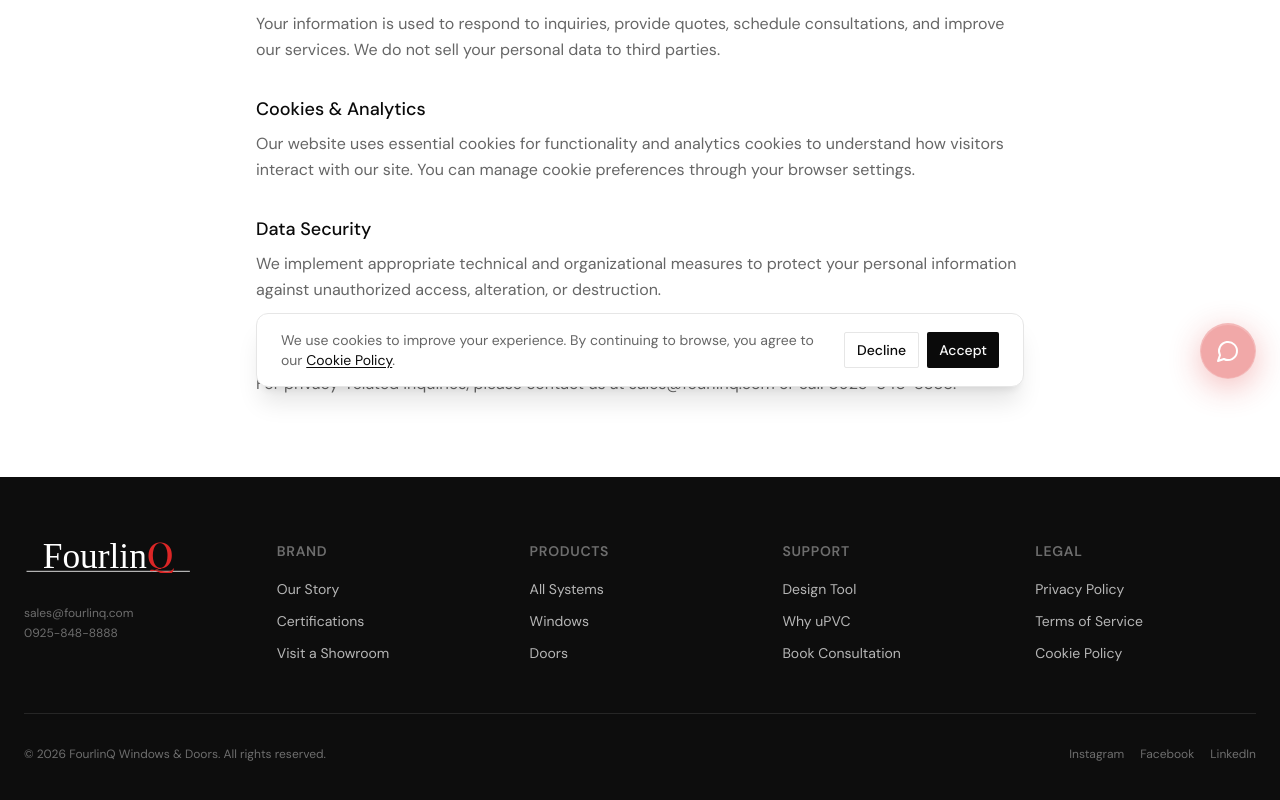
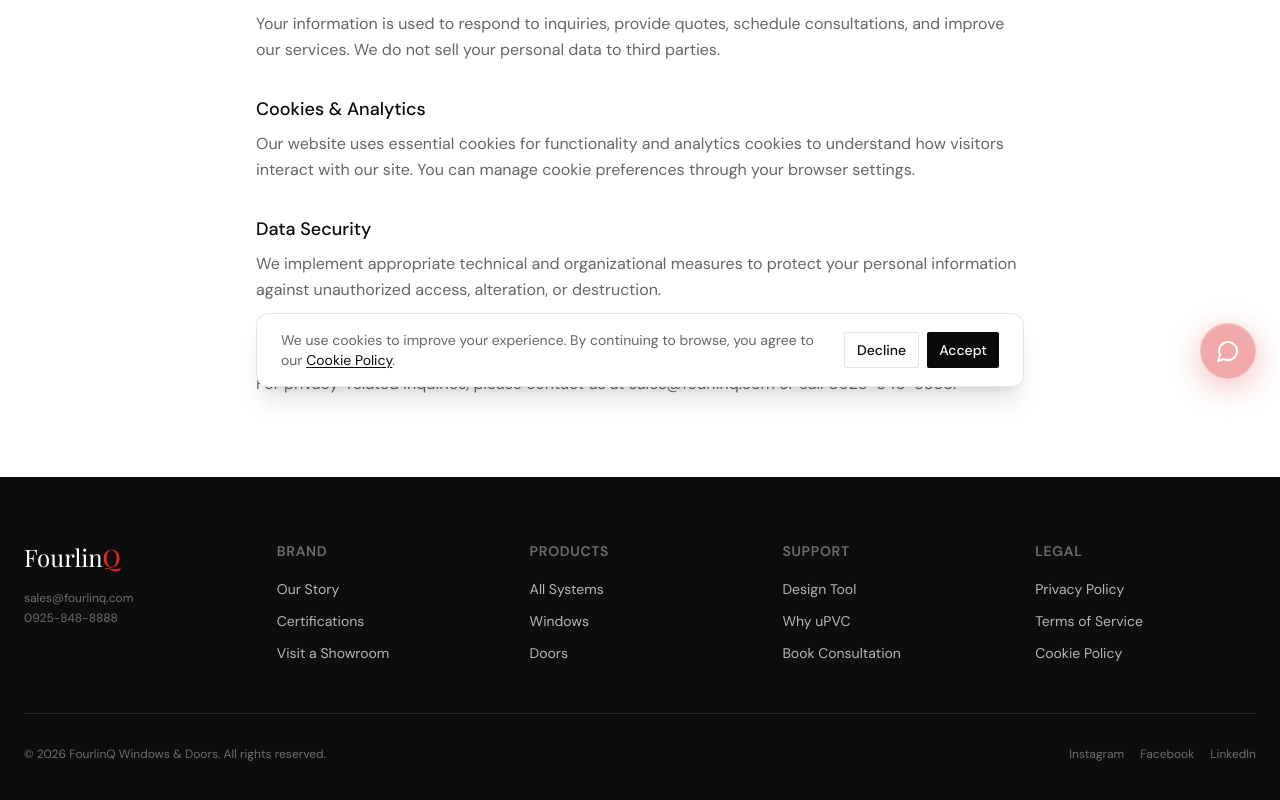
Before and after one commit to advo-ph/fourlinq, a React (Vite) app: page /legal in a window 1280 px wide. Shown: the part 397-1197 px from the top of the page. Built offline with nearby package versions, Linux system fonts and the light colour scheme; the HTML template or start-up script is replaced by a standard one.

Commit message:
fix: replace SVG logo in footer with clean text wordmark
Co-Authored-By: Claude Opus 4.6 (1M context) <noreply@anthropic.com>

```diff
--- a/src/components/layout/Footer.tsx
+++ b/src/components/layout/Footer.tsx
@@ -1,6 +1,5 @@
 import { Link } from "react-router-dom";
-import Logo from "@/components/shared/Logo";
-import { BRAND, CONTACT } from "@/data/fourlinq-data";
+import { CONTACT } from "@/data/fourlinq-data";
 
 const footerLinks = {
   Brand: [
@@ -32,10 +31,11 @@ const Footer = () => {
         <div className="grid grid-cols-2 md:grid-cols-5 gap-8">
           {/* Logo */}
           <div className="col-span-2 md:col-span-1">
-            <Link to="/" className="inline-block mb-4">
-              <Logo variant="light" className="h-8" compact />
+            <Link to="/" className="inline-block mb-4" style={{ fontFamily: "'Playfair Display', serif" }}>
+              <span className="text-2xl text-white">Fourlin</span>
+              <span className="text-2xl text-accent font-medium">Q</span>
             </Link>
-            <p className="text-xs text-white/40 leading-relaxed mt-2">
+            <p className="text-xs text-white/40 leading-relaxed">
               {CONTACT.email}<br />
               {CONTACT.mobileSales}
             </p>
```
